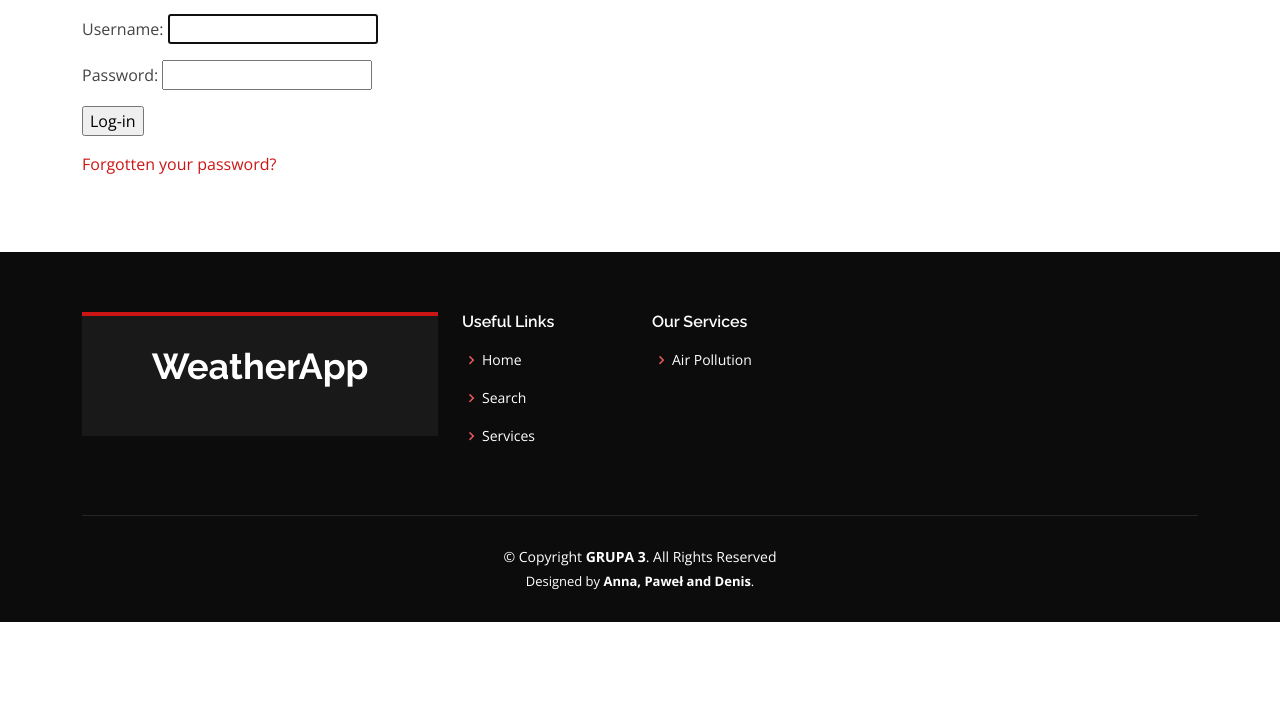
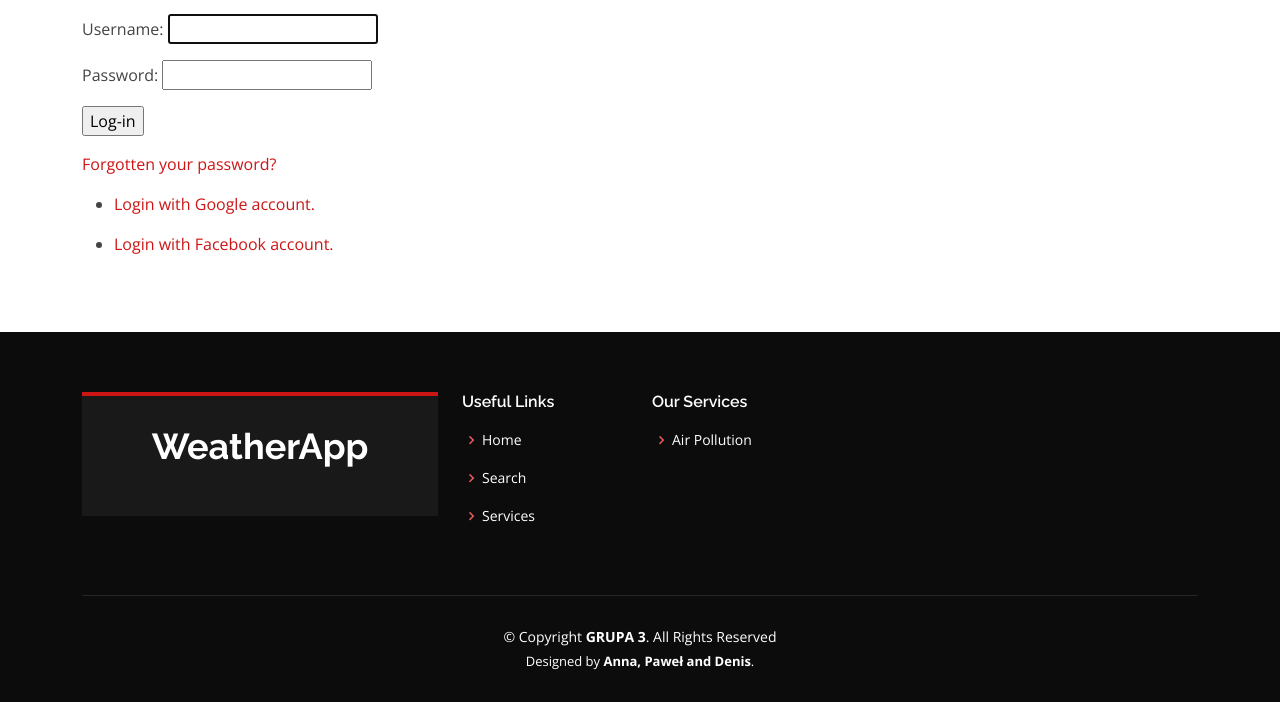
Before and after one commit to Grupa3SDA/weather_app, a Django app: page /accounts/login/ in a window 1280 px wide. Shown: the part 312-1014 px from the top of the page. Before the commit the page ends 934 px from the top, so only its background shows below. Run offline with Django 4.2, Linux system fonts and the light colour scheme; some libraries are stand-ins or nearby versions.

Commit message:
RM: don't used files, Fix: login.html - add missing OAuth 2.0, weather_adnd_forecast.html - change for correct symbols

```diff
--- a/end_app/accounts/templates/registration/login.html
+++ b/end_app/accounts/templates/registration/login.html
@@ -105,6 +105,22 @@
                 <a href="{% url 'password_reset' %}">Forgotten your password?</a>
             </p>
         </div>
+        <div class="social">
+    <ul>
+        <li class="google">
+            <a href="{% url 'social:begin' 'google-oauth2' %}">
+                Login with Google account.
+            </a>
+        </li>
+    </ul>
+    <ul>
+        <li class="facebook">
+            <a href="{% url 'social:begin' 'facebook' %}">
+                Login with Facebook account.
+            </a>
+        </li>
+    </ul>
+</div>
         {% endblock %}
 
       </div>
--- a/end_app/weather_app/templates/weather_and_forecast.html
+++ b/end_app/weather_app/templates/weather_and_forecast.html
@@ -19,10 +19,10 @@
                 <h3 class="weather-country">{{ weather_data.name }}, {{ weather_data.country }}</h3>
                 <h2 class="weather-temp">
                     <img src="http://openweathermap.org/img/wn/{{ weather_data.weather_icon }}.png"
-                         alt="Weather Icon"></p> {{ weather_data.temperature }} 째C
+                         alt="Weather Icon"></p> {{ weather_data.temperature }} °C
                 </h2>
                 <p class="weather-feels-like">
-                    Feels like {{ weather_data.feels_like }} 째C,
+                    Feels like {{ weather_data.feels_like }} °C,
                     cloudiness {{ weather_data.cloudiness }}%,
                     {{ weather_data.weather_description }}.
                 </p>
@@ -55,7 +55,7 @@
                                     <strong>{{ forecast.time }}</strong><br/>
                                     <img src="http://openweathermap.org/img/wn/{{ forecast.weather_icon }}.png"
                                          alt="Weather Icon"><br/>
-                                    {{ forecast.temp_max }}째C/{{ forecast.temp_min }}째C<br/>
+                                    {{ forecast.temp_max }}°C/{{ forecast.temp_min }}°C<br/>
                                     {{ forecast.weather_description }}
                                 </p>
                             {% endfor %}
```
Also changed, not shown: end_app/static/weather_app/img/clients/client-1.png (deleted), end_app/static/weather_app/img/clients/client-2.png (deleted), end_app/static/weather_app/img/clients/client-3.png (deleted), end_app/static/weather_app/img/clients/client-4.png (deleted), end_app/static/weather_app/img/clients/client-5.png (deleted), end_app/static/weather_app/img/clients/client-6.png (deleted), end_app/static/weather_app/img/portfolio/portfolio-1.jpg (deleted), end_app/static/weather_app/img/portfolio/portfolio-2.jpg (deleted), end_app/static/weather_app/img/portfolio/portfolio-3.jpg (deleted), end_app/static/weather_app/img/portfolio/portfolio-4.jpg (deleted), end_app/static/weather_app/img/portfolio/portfolio-5.jpg (deleted), end_app/static/weather_app/img/portfolio/portfolio-6.jpg (deleted), end_app/static/weather_app/img/portfolio/portfolio-7.jpg (deleted), end_app/static/weather_app/img/portfolio/portfolio-8.jpg (deleted), 4 more files.
